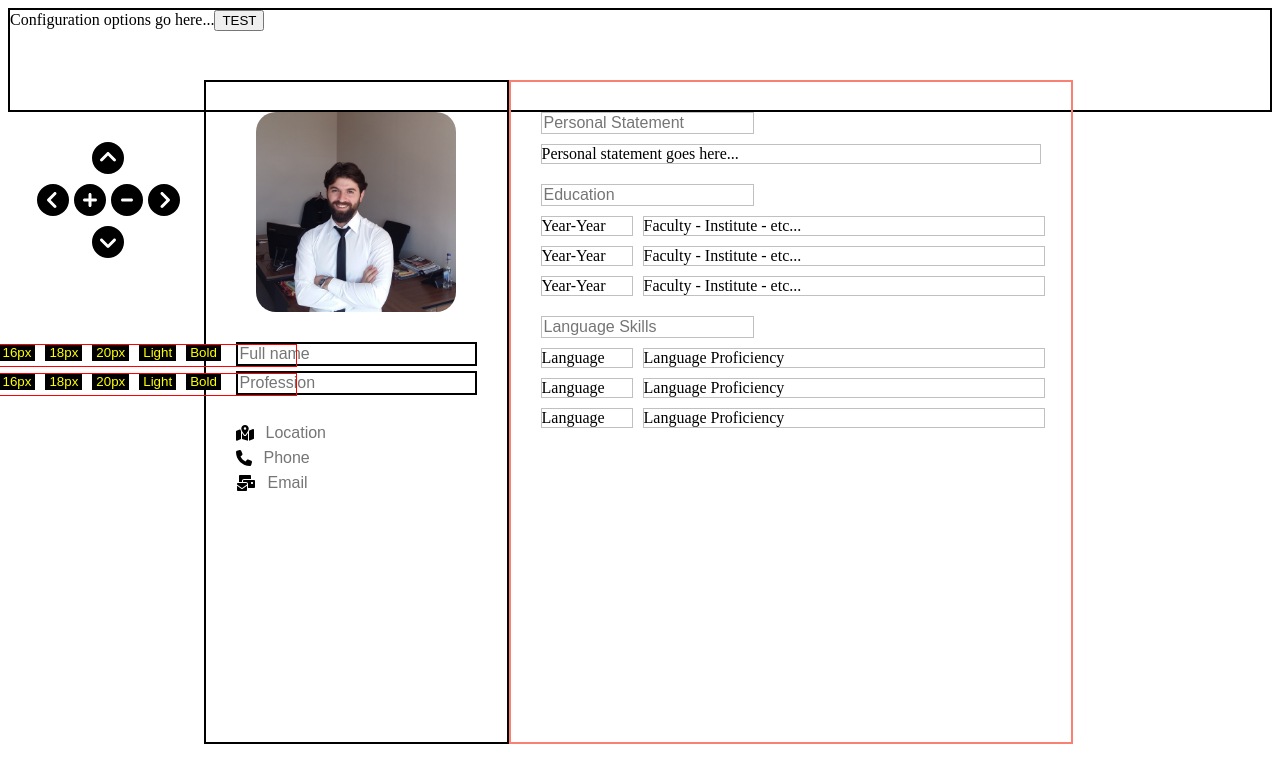
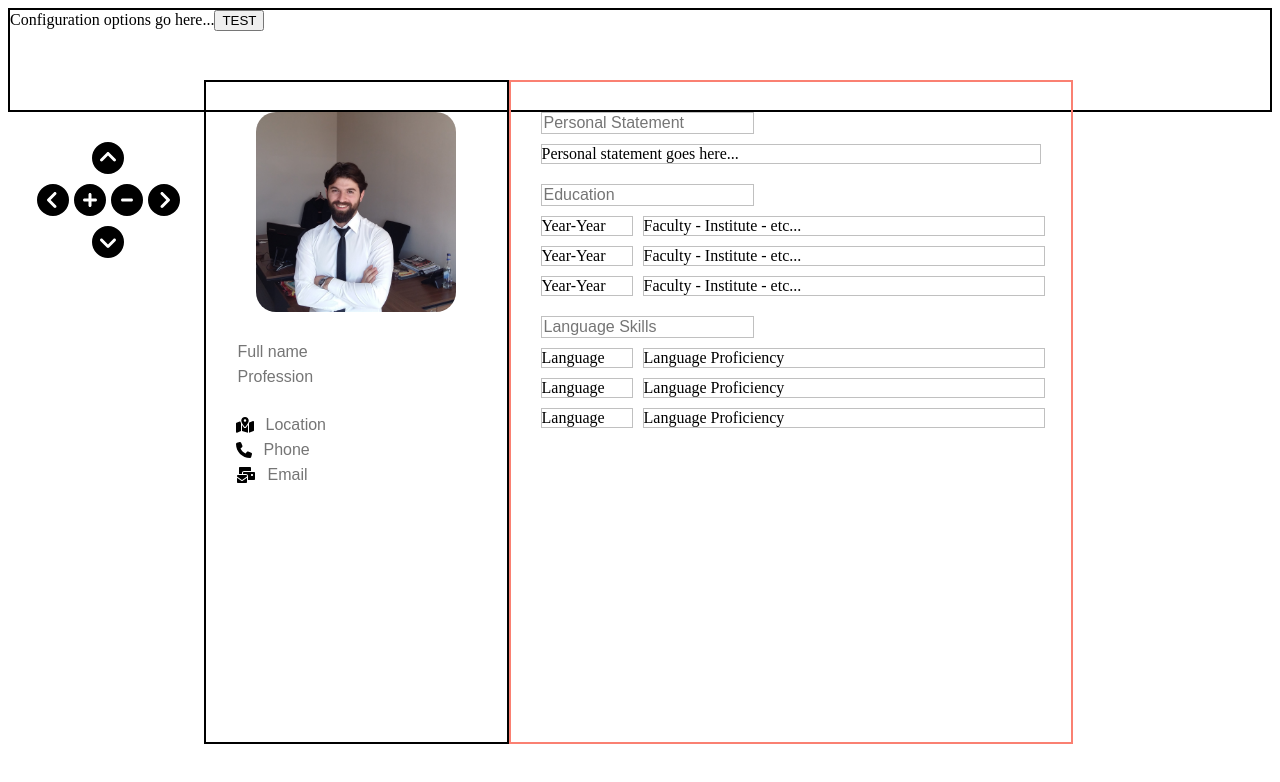
Before and after one commit to codeyourwaytofreedom/cv-maker, a Next.js app: page / in a window 1280 px wide. Shown: the top 782 px of the page. Built offline with nearby package versions, Linux system fonts and the light colour scheme.

Commit message:
Here we go...
Summary line component done.

Very flexible.

Accepts icons as props.

Cleaner and shorter code.

Cv maker going very well.

Keep going.

Remember why you started.

```diff
--- a/components/chapter_double.tsx
+++ b/components/chapter_double.tsx
@@ -50,7 +50,9 @@ const Chapter_double = ({guide, title_holder, content_holder_L, content_holder_R
                                 {content_holder_R}
                         </div>
                     </div>
-                    <div className={x.cv_content_details_chapter_content_controls} id={x.education_controls}
+                    {
+                        tools ?
+                        <div className={x.cv_content_details_chapter_content_controls} id={x.education_controls}
                             style={{display: tools ? "block" : "none"}}>
                                 {
                                     tools === "title" ?
@@ -78,10 +80,9 @@ const Chapter_double = ({guide, title_holder, content_holder_L, content_holder_R
                                     :
                                     null
                                 }
-
-
-
-                    </div>
+                        </div>
+                        : null
+                    }
                 </div>
 
                 {
--- a/components/cv.tsx
+++ b/components/cv.tsx
@@ -77,27 +77,18 @@ const CV = () => {
                     </div>
                     <div className={x.cv_content_profile_summary}>
                         <Summary_line p_holder={"Full name"}/>
-
-                        <div className={x.cv_content_profile_summary_line}>
-                            <input type="text" placeholder="Profession" style={{fontSize: profession[0], fontWeight: profession[1]}}/>
-                            <div className={x.cv_content_profile_summary_line_penholder}>
-                                <Pen cls={x.cv_tools_pen} setter={setProfession} value={profession}/>
-                            </div>
-                        </div>
+                        <Summary_line p_holder={"Profession"}/>
 
                         <br />
-                        <span className={x.double}>
+                        <Summary_line p_holder={"Location"} icon={
                             <FontAwesomeIcon icon={faMapLocationDot}/>
-                            <input type="text" placeholder="Location" style={{fontSize: location[0], fontWeight: location[1]}}/>
-                        </span>
-                        <span className={x.double}>
+                        }/>
+                        <Summary_line p_holder={"Phone"} icon={
                             <FontAwesomeIcon icon={faPhone}/>
-                            <input type="text" placeholder="Phone" style={{fontSize: phone[0], fontWeight: phone[1]}}/>
-                        </span>
-                        <span className={x.double}>
+                        }/>
+                        <Summary_line p_holder={"Email"} icon={
                             <FontAwesomeIcon icon={faMailBulk}/>
-                            <input type="text" placeholder="Email" style={{fontSize: email[0], fontWeight: email[1]}}/>
-                        </span>
+                        }/>
                     </div>
                 </div>
 
--- a/components/summary_line.tsx
+++ b/components/summary_line.tsx
@@ -1,14 +1,31 @@
-import { useState } from "react";
+import { useState, useEffect, useRef } from "react";
 import x from "../styles/cv.module.css";
 import Pen from "./pen";
 
 
-const Summary_line = ({p_holder}) => {
+const Summary_line = ({p_holder, icon}) => {
+
+    const [tools, setTools] = useState(null);
+    const chapter_area = useRef();
+    useEffect(()=> {
+        const handle_outside_click = (event) => {
+            if(chapter_area.current && chapter_area.current.contains(event.target))
+            {
+                console.log("Chapter area clicked")
+            }
+            else{
+                setTools(false)
+            }
+        }
+        window.document.addEventListener("click", handle_outside_click)
+    },[])
+
     const [style, setStyle] = useState(["16px", 300]);
     return (
-        <div className={x.cv_content_profile_summary_line}>
-            <input type="text" placeholder={p_holder} style={{fontSize: style[0], fontWeight: style[1]}}/>
-            <div className={x.cv_content_profile_summary_line_penholder}>
+        <div className={x.cv_content_profile_summary_line} ref={chapter_area}>
+            {icon}
+            <input type="text" onFocus={()=> setTools(true)} placeholder={p_holder} style={{fontSize: style[0], fontWeight: style[1]}}/>
+            <div className={x.cv_content_profile_summary_line_penholder} style={{display: tools ? "block" : "none"}}>
                 <Pen cls={x.cv_tools_pen} setter={setStyle} value={style}/>
             </div>
         </div>
--- a/styles/cv.module.css
+++ b/styles/cv.module.css
@@ -103,11 +103,13 @@
   outline: none;
 }
 .cv_content_profile_summary_line {
-  border: 2px solid black;
   position: relative;
+  display: flex;
+  -moz-column-gap: 10px;
+       column-gap: 10px;
+  align-items: center;
 }
 .cv_content_profile_summary_line_penholder {
-  border: 1px solid red;
   position: absolute;
   top: 0;
   left: -250px;
--- a/styles/cv.module.scss
+++ b/styles/cv.module.scss
@@ -74,10 +74,13 @@
                 }
                 @include input-styles;
                 &_line{
-                    border:2px solid black;
+                    //border:2px solid black;
                     position: relative;
+                    display: flex;
+                    column-gap: 10px;
+                    align-items: center;
                     &_penholder{
-                        border: 1px solid red;
+                        //border: 1px solid red;
                         position: absolute;
                         top:0;
                         left:-250px;
```
Also changed, not shown: 1 other file (tests, documents, lock files or other folders).
